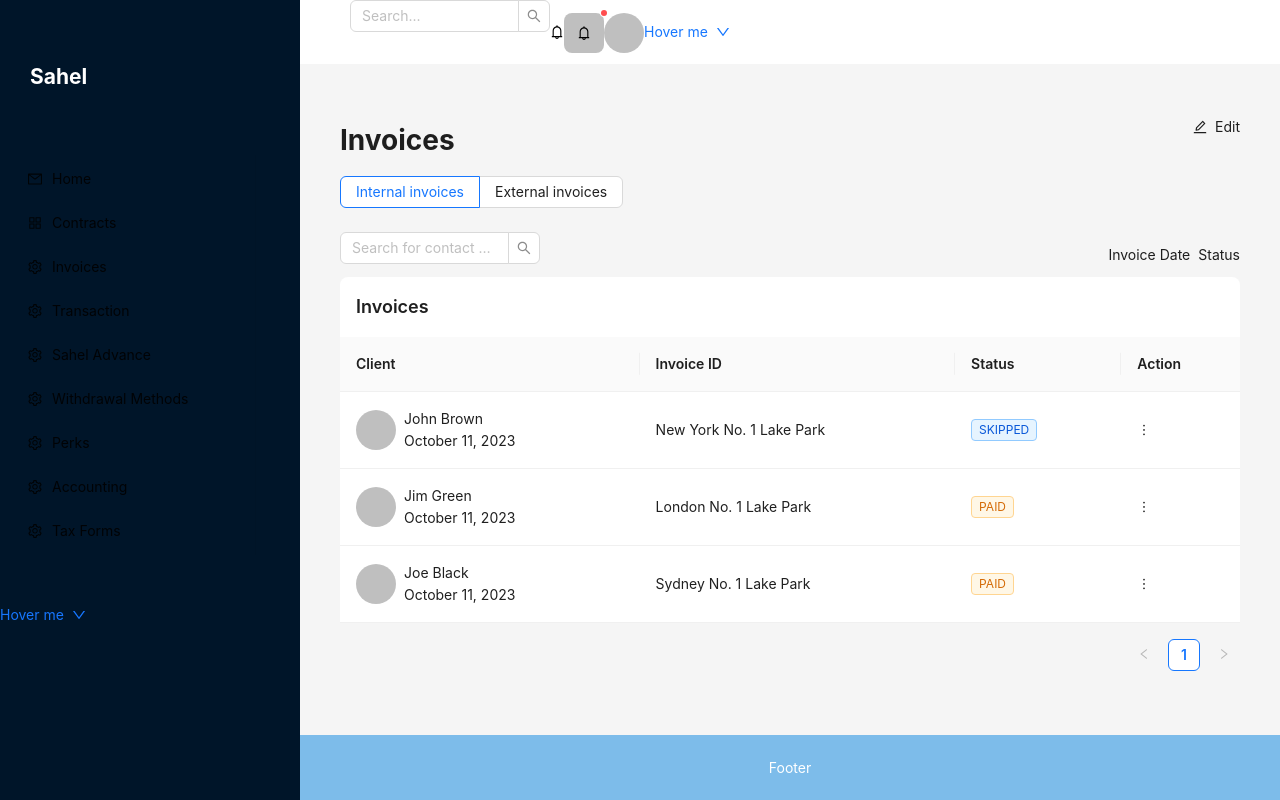
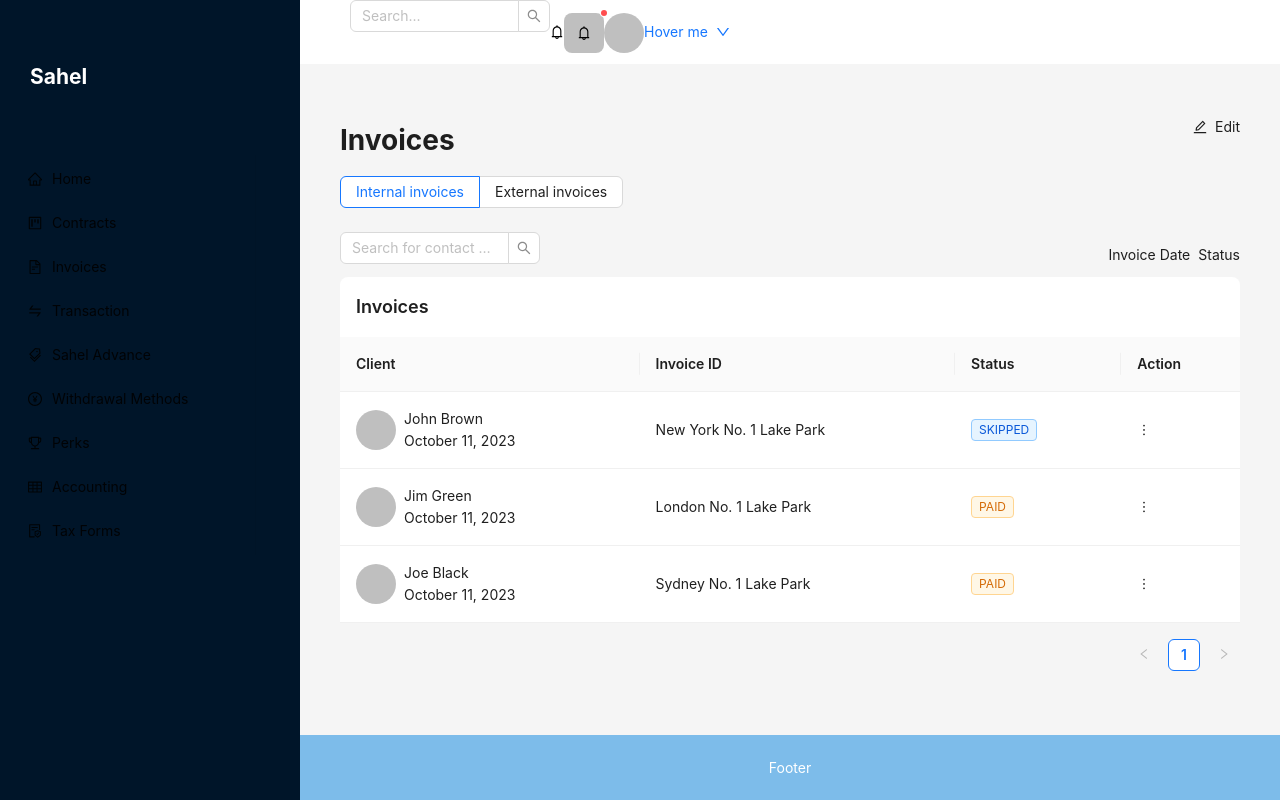
Before and after one commit to fixitsammie/SahelDashboard, a React (Create React App) app: page / in a window 1280 px wide. Built offline with nearby package versions, Linux system fonts and the light colour scheme.

Commit message:
added icons to sidebar

```diff
--- a/src/App.js
+++ b/src/App.js
@@ -1,7 +1,7 @@
 import './App.css';
 import { Layout, Input, Menu, Badge, Avatar, Dropdown, Space, Button, Table, Tag, Tabs, Flex, Radio } from 'antd';
 import React, { useState } from 'react';
-import { AppstoreOutlined, MailOutlined, SettingOutlined, BellOutlined, DownOutlined, MoreOutlined, EditOutlined } from '@ant-design/icons';
+import { AppstoreOutlined, MailOutlined, SettingOutlined, BellOutlined, DownOutlined, MoreOutlined, EditOutlined, HomeOutlined, UserAddOutlined, SwapOutlined, ProjectOutlined, TagsOutlined, PayCircleOutlined, TableOutlined, TrophyOutlined, FileProtectOutlined, FileTextOutlined } from '@ant-design/icons';
 const { Search } = Input;
 
 function getItem(label, key, icon, children, type) {
@@ -17,15 +17,15 @@ function getItem(label, key, icon, children, type) {
 
 
 const itemsA = [
-    getItem('Home', 'sub1', <MailOutlined />,),
-    getItem('Contracts', 'sub2', <AppstoreOutlined />,),
-    getItem('Invoices', 'sub4', <SettingOutlined />,),
-    getItem('Transaction', 'sub4', <SettingOutlined />,),
-    getItem('Sahel Advance', 'sub4', <SettingOutlined />,),
-    getItem('Withdrawal Methods', 'sub4', <SettingOutlined />,),
-    getItem('Perks', 'sub4', <SettingOutlined />,),
-    getItem('Accounting', 'sub4', <SettingOutlined />,),
-    getItem('Tax Forms', 'sub4', <SettingOutlined />,),
+    getItem('Home', 'sub1', <HomeOutlined />,),
+    getItem('Contracts', 'sub2', <ProjectOutlined />,),
+    getItem('Invoices', 'sub3', <FileTextOutlined />),
+    getItem('Transaction', 'sub4', <SwapOutlined />,),
+    getItem('Sahel Advance', 'sub5', <TagsOutlined />,),
+    getItem('Withdrawal Methods', 'sub6', <PayCircleOutlined />,),
+    getItem('Perks', 'sub7', <TrophyOutlined />,),
+    getItem('Accounting', 'sub8', <TableOutlined />,),
+    getItem('Tax Forms', 'sub9', <FileProtectOutlined />,),
 ];
 
 // submenu keys of first level
@@ -196,18 +196,7 @@ function App() {
                         style={{ width: 256, background: 'transparent', color: 'white', }}
                         items={itemsA}
                     />
-                    <Dropdown
-                        menu={{
-                            items,
-                        }}
-                    >
-                        <a onClick={(e) => e.preventDefault()}>
-                            <Space>
-                                Hover me
-                                <DownOutlined />
-                            </Space>
-                        </a>
-                    </Dropdown>
+
                 </Sider>
                 <Layout>
                     <Header style={headerStyle}>
```
